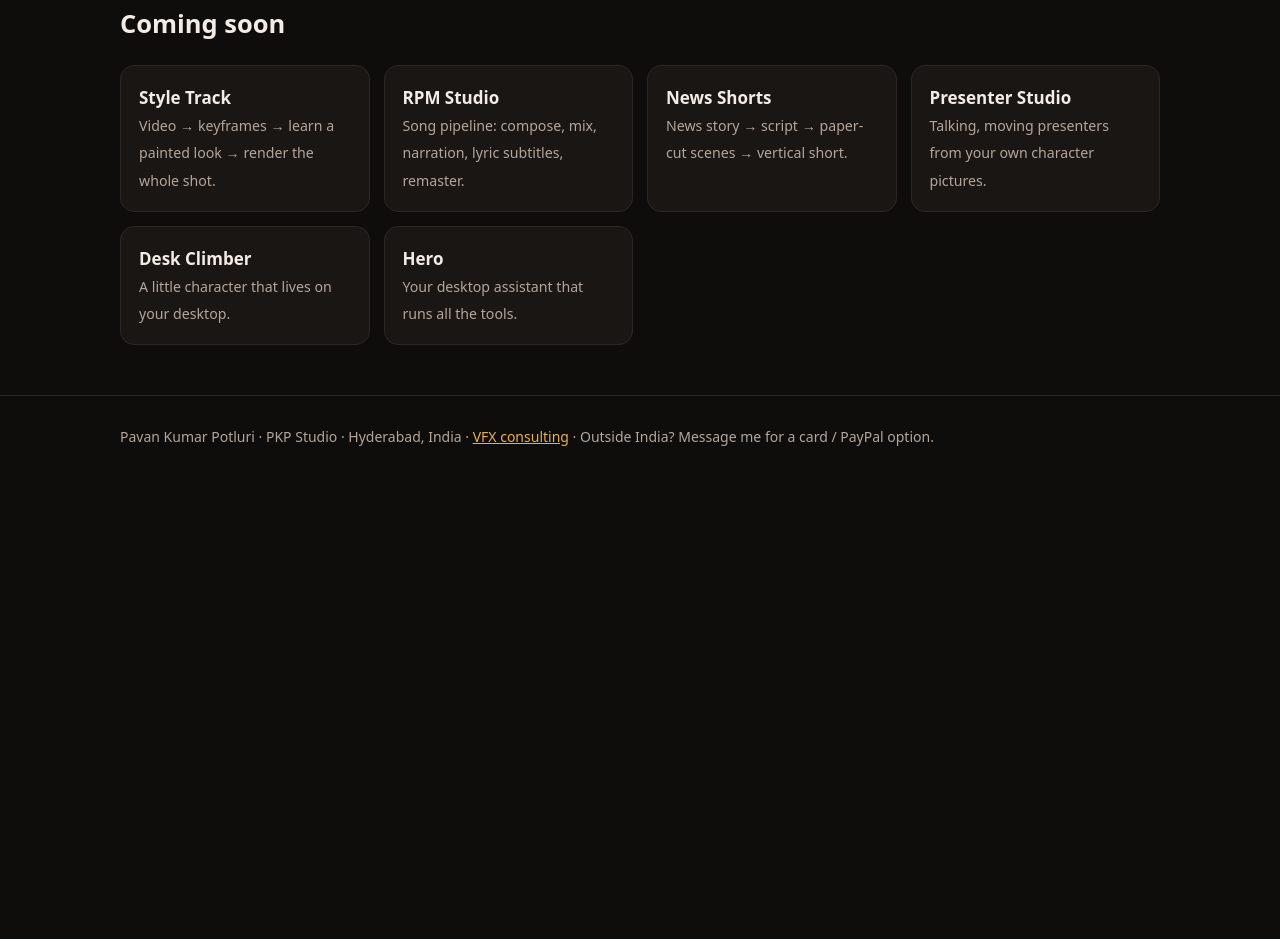
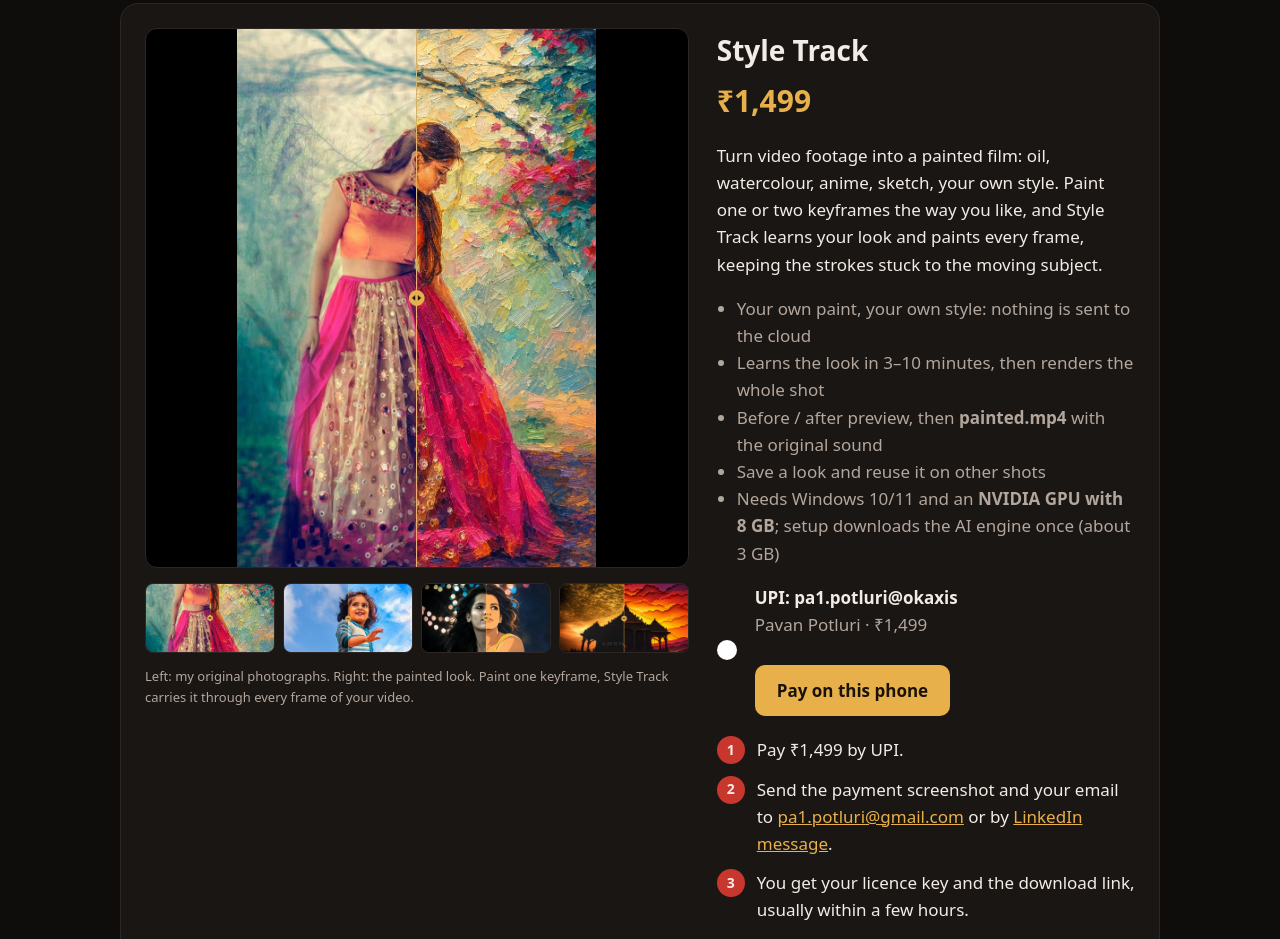
Before and after one commit to pa1potluri/pa1potluri.github.io, a plain HTML site: page tools/index.html in a window 1280 px wide. Shown: the part 1181-2120 px from the top of the page. Before the commit the page ends 1660 px from the top, so only its background shows below. Drawn offline with Linux system fonts and the light colour scheme.

Commit message:
Style Track on sale; showcase gallery from my photographs

```diff
--- a/site.css
+++ b/site.css
@@ -30,3 +30,8 @@ a.tile:hover{border-color:var(--gold)}.tile b{display:block;margin-top:6px}.tile
 .list{list-style:none;padding:0;margin:14px 0 0}.list li{padding:10px 0;border-bottom:1px solid var(--line);display:flex;justify-content:space-between;gap:12px}
 .list li span{color:var(--muted);font-size:15px}.list li b.price{color:var(--gold);white-space:nowrap}
 footer{padding:34px 0;color:var(--muted);font-size:14px}footer a{margin-right:14px}
+.gallery{display:grid;grid-template-columns:1.2fr 1fr 1fr;grid-template-rows:240px 240px;gap:12px;margin-top:22px}
+.gallery a{display:block;border-radius:14px;overflow:hidden;border:1px solid var(--line)}.gallery a:first-child{grid-row:span 2}
+.gallery img{width:100%;height:100%;object-fit:cover;display:block;transition:transform .4s}.gallery a:hover img{transform:scale(1.04)}
+.gallery a:last-child{grid-column:span 2}
+@media(max-width:760px){.gallery{grid-template-columns:1fr;grid-template-rows:none}.gallery a,.gallery a:first-child,.gallery a:last-child{grid-row:auto;grid-column:auto;height:240px}}
--- a/tools/index.html
+++ b/tools/index.html
@@ -16,6 +16,8 @@ header{padding:56px 0 24px}h1{font-size:clamp(34px,5vw,52px);margin:0 0 8px}h1 e
 .product{display:grid;grid-template-columns:1.3fr 1fr;gap:28px;background:var(--card);border:1px solid var(--line);border-radius:18px;padding:24px;margin:28px 0}
 @media(max-width:820px){.product{grid-template-columns:1fr}}
 .product img{width:100%;border-radius:12px;border:1px solid var(--line)}
+#stMain{max-height:540px;object-fit:contain;background:#000}
+.thumbs{display:grid;grid-template-columns:repeat(4,1fr);gap:8px;margin-top:8px}.thumbs img{height:70px;object-fit:cover;cursor:pointer;border-radius:8px}.thumbs img:hover{outline:2px solid var(--gold)}
 .product h2{margin:0 0 4px;font-size:28px}.price{font-size:30px;font-weight:800;color:var(--gold)}
 ul{color:var(--muted);padding-left:20px}
 .pay{display:flex;gap:18px;align-items:center;flex-wrap:wrap;margin-top:10px}
@@ -50,8 +52,8 @@ footer{padding:30px 0;color:var(--muted);font-size:14px;border-top:1px solid var
         <li>Windows 10 / 11 · works offline</li>
       </ul>
       <div class="pay">
-        <div class="qr" id="qr"></div>
-        <div><b>UPI: pa1.potluri@okaxis</b><br><span class="sub">Pavan Potluri · ₹499</span><br><br><a class="btn" id="upi" href="#">Pay on this phone</a></div>
+        <div class="qr" data-amt="499" data-note="Step Narrator licence"></div>
+        <div><b>UPI: pa1.potluri@okaxis</b><br><span class="sub">Pavan Potluri · ₹499</span><br><br><a class="btn upi" href="#" data-amt="499" data-note="Step Narrator licence">Pay on this phone</a></div>
       </div>
       <ol class="steps">
         <li>Pay ₹499 by UPI (GPay, PhonePe, Paytm…).</li>
@@ -61,9 +63,40 @@ footer{padding:30px 0;color:var(--muted);font-size:14px;border-top:1px solid var
     </div>
   </div>
 
+  <div class="product" id="style-track">
+    <div>
+      <img src="../img/showcase/p32_oil.jpg" alt="Photograph on the left, the same frame as an oil painting on the right" id="stMain">
+      <div class="thumbs">
+        <img src="../img/showcase/p32_oil.jpg" alt="oil painting"><img src="../img/showcase/p21_watercolor.jpg" alt="watercolour">
+        <img src="../img/showcase/p4_anime.jpg" alt="anime"><img src="../img/showcase/p31_papercut.jpg" alt="paper-cut">
+      </div>
+      <p class="sub" style="font-size:13px">Left: my original photographs. Right: the painted look. Paint one keyframe, Style Track carries it through every frame of your video.</p>
+    </div>
+    <div>
+      <h2>Style Track</h2>
+      <div class="price">₹1,499</div>
+      <p>Turn video footage into a painted film: oil, watercolour, anime, sketch, your own style. Paint one or two keyframes the way you like, and Style Track learns your look and paints every frame, keeping the strokes stuck to the moving subject.</p>
+      <ul>
+        <li>Your own paint, your own style: nothing is sent to the cloud</li>
+        <li>Learns the look in 3–10 minutes, then renders the whole shot</li>
+        <li>Before / after preview, then <b>painted.mp4</b> with the original sound</li>
+        <li>Save a look and reuse it on other shots</li>
+        <li>Needs Windows 10/11 and an <b>NVIDIA GPU with 8 GB</b>; setup downloads the AI engine once (about 3 GB)</li>
+      </ul>
+      <div class="pay">
+        <div class="qr" data-amt="1499" data-note="Style Track licence"></div>
+        <div><b>UPI: pa1.potluri@okaxis</b><br><span class="sub">Pavan Potluri · ₹1,499</span><br><br><a class="btn upi" href="#" data-amt="1499" data-note="Style Track licence">Pay on this phone</a></div>
+      </div>
+      <ol class="steps">
+        <li>Pay ₹1,499 by UPI.</li>
+        <li>Send the payment screenshot and your email to <a href="mailto:pa1.potluri@gmail.com?subject=Style%20Track%20licence">pa1.potluri@gmail.com</a> or by <a href="https://www.linkedin.com/in/pavanpotluri" target="_blank" rel="noopener">LinkedIn message</a>.</li>
+        <li>You get your licence key and the download link, usually within a few hours.</li>
+      </ol>
+    </div>
+  </div>
+
   <h2>Coming soon</h2>
   <div class="soon">
-    <div><b>Style Track</b><small>Video → keyframes → learn a painted look → render the whole shot.</small></div>
     <div><b>RPM Studio</b><small>Song pipeline: compose, mix, narration, lyric subtitles, remaster.</small></div>
     <div><b>News Shorts</b><small>News story → script → paper-cut scenes → vertical short.</small></div>
     <div><b>Presenter Studio</b><small>Talking, moving presenters from your own character pictures.</small></div>
@@ -75,9 +108,11 @@ footer{padding:30px 0;color:var(--muted);font-size:14px;border-top:1px solid var
 <script src="https://cdnjs.cloudflare.com/ajax/libs/qrcodejs/1.0.0/qrcode.min.js"></script>
 <script>
 // plain @ and %20: some UPI apps reject %40 or + in the link
-const link=`upi://pay?pa=pa1.potluri@okaxis&pn=${encodeURIComponent('Pavan Potluri')}&am=499&cu=INR&tn=${encodeURIComponent('Step Narrator licence')}`;
-document.getElementById('upi').href=link;
-if(window.QRCode)new QRCode(document.getElementById('qr'),{text:link,width:150,height:150,correctLevel:QRCode.CorrectLevel.M});
+const link = (amt, note) => `upi://pay?pa=pa1.potluri@okaxis&pn=${encodeURIComponent('Pavan Potluri')}&am=${amt}&cu=INR&tn=${encodeURIComponent(note)}`;
+document.querySelectorAll('a.upi').forEach(a => a.href = link(a.dataset.amt, a.dataset.note));
+if (window.QRCode) document.querySelectorAll('.qr').forEach(q => new QRCode(q, {text: link(q.dataset.amt, q.dataset.note), width: 150, height: 150, correctLevel: QRCode.CorrectLevel.M}));
+const main = document.getElementById('stMain');
+document.querySelectorAll('.thumbs img').forEach(i => i.onclick = () => { main.src = i.src; main.alt = i.alt; });
 </script>
 </body>
 </html>
```
Also changed, not shown: index.html (+12 -0 lines), img/showcase/p21_watercolor.jpg (added), img/showcase/p31_papercut.jpg (added), img/showcase/p32_oil.jpg (added), img/showcase/p4_anime.jpg (added).
